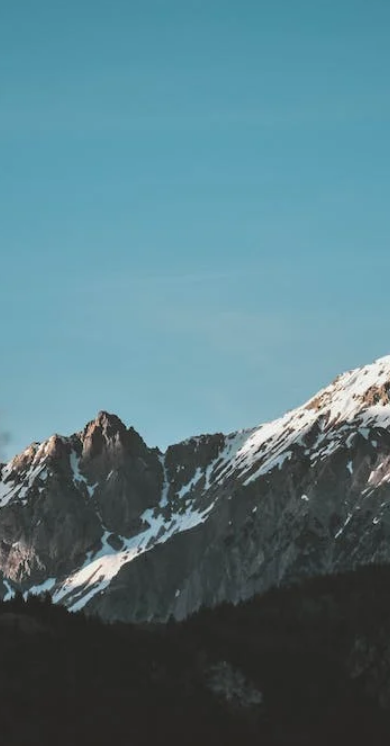
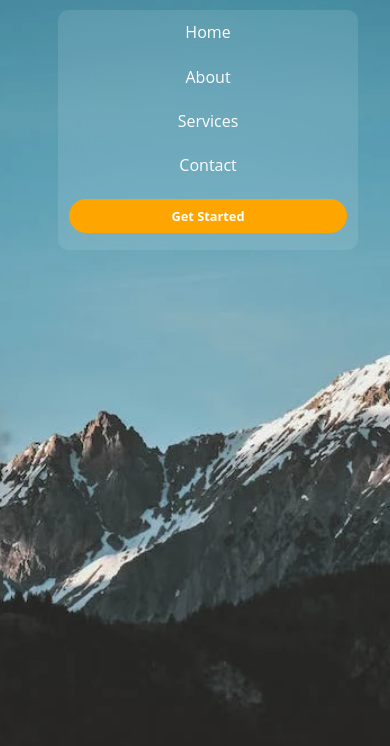
Before and after one commit to draunzler/responsive-nav, a plain HTML site: page index.html in a window 390 px wide. Both pictures are taken after a click on the element 347 px from the left and 30 px from the top of the page. Shown: the part 50-796 px from the top of the page. Drawn offline with Linux system fonts and the light colour scheme.

Commit message:
added animation script in HTML

```diff
--- a/index.html
+++ b/index.html
@@ -30,5 +30,13 @@
                 <li><a href="#" class="action_btn">Get Started</a></li>
             </div>
         </header>
+        <script>
+            const toggleBtn=document.querySelector('.toggle_btn')
+            const toggleBtnIcon=document.querySelector('.toggle_btn i')
+            const dropDownMenu=document.querySelector('.dropdown_menu')
+            toggleBtn.onclick=function(){
+                dropDownMenu.classList.toggle('open')
+            }
+        </script>
     </body>
 </html>
--- a/style.css
+++ b/style.css
@@ -79,6 +79,7 @@ header{
     backdrop-filter: blur(15px);
     border-radius: 10px;
     overflow: hidden;
+    transition: height .2s cubic-bezier(0.175, 0.885, 0.32, 1.275);
 }
 .dropdown_menu.open{
     height: 240px;
```
